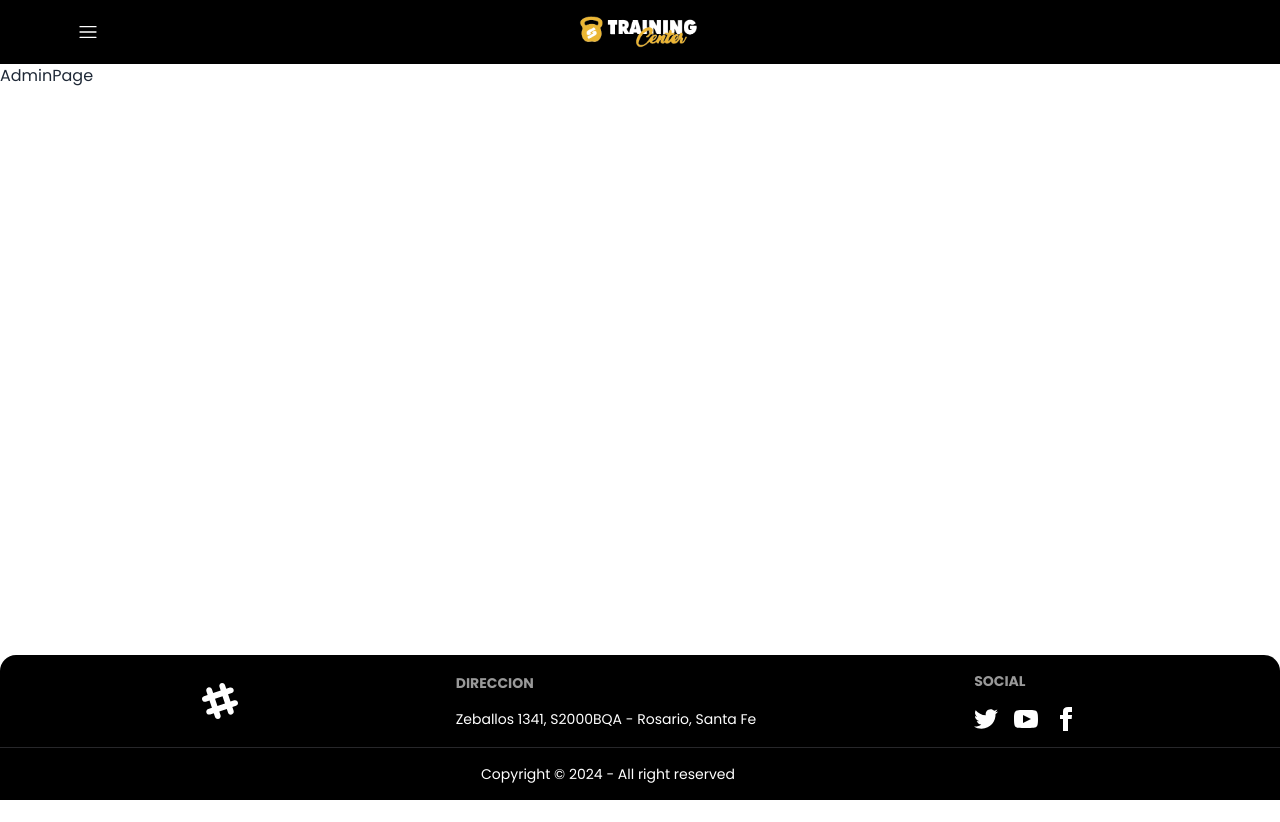
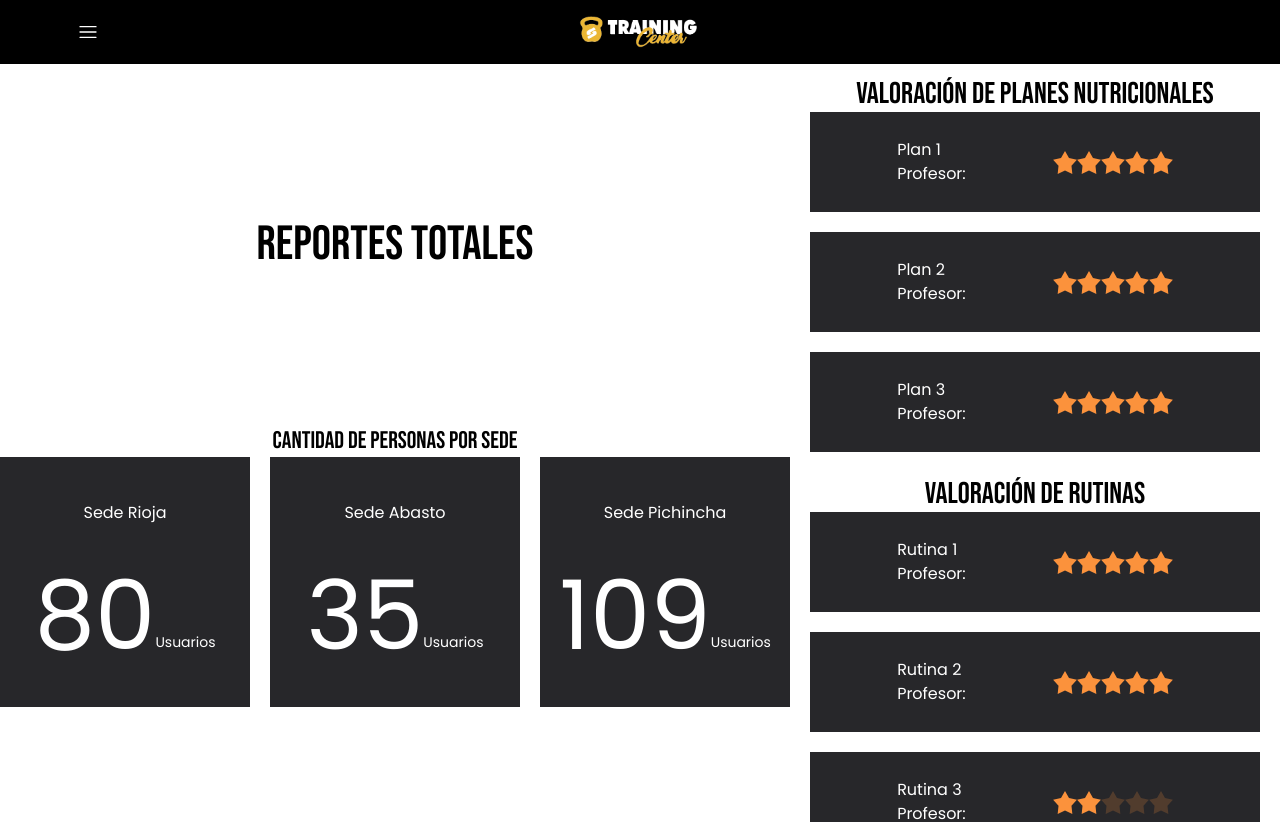
Before and after one commit to briziomauro/PPS-FrontEnd, a React (Vite) app: page /adminid in a window 1280 px wide. Shown: the top 822 px of the page. Before the commit the page ends 800 px from the top, so only its background shows below. Built offline with nearby package versions, Linux system fonts and the light colour scheme.

Commit message:
Creation of admin page

```diff
--- a/src/components/adminPage/AdminPage.jsx
+++ b/src/components/adminPage/AdminPage.jsx
@@ -1,8 +1,183 @@
 import React from 'react'
+import { DiAndroid, DiVim } from 'react-icons/di'
 
 const AdminPage = () => {
   return (
-    <div>AdminPage</div>
+    <div className='flex h-screen'>
+      {/* Reporte de asistencias */}
+      <div className='flex-1 flex flex-col h-[800px] justify-evenly items-center'>
+        <h2 className='text-black text-5xl font-bebas'>REPORTES TOTALES</h2>
+        <div>
+          <div className='flex justify-center items-center text-black text-2xl font-bebas'>
+            <h3>CANTIDAD DE PERSONAS POR SEDE</h3>
+          </div>
+          <div className='flex justify-center items-center gap-5 text-white'>
+            <div className=' bg-zinc-800 w-[250px] h-[250px] flex flex-col justify-evenly items-center'>
+              <h4>Sede Rioja</h4>
+              <span className='flex'>
+                <p className='text-8xl'>80</p>
+                <p className='text-sm flex items-end pb-3'>Usuarios</p>
+              </span>
+            </div>
+            <div className=' bg-zinc-800 w-[250px] h-[250px] flex flex-col justify-evenly items-center'>
+              <h4>Sede Abasto</h4>
+              <span className='flex'>
+                <p className='text-8xl'>35</p>
+                <p className='text-sm flex items-end pb-3'>Usuarios</p>
+              </span>
+            </div>
+            <div className=' bg-zinc-800 w-[250px] h-[250px] flex flex-col justify-evenly items-center'>
+              <h4>Sede Pichincha</h4>
+              <span className='flex'>
+                <p className='text-8xl'>109</p>
+                <p className='text-sm flex items-end pb-3'>Usuarios</p>
+              </span>
+            </div>
+          </div>
+        </div>
+      </div>
+
+      <div className='flex-1 flex flex-col h-[800px] justify-center items-center gap-6'>
+        {/* Valoración de planes nutricionales */}
+        <div>
+          <div className='flex justify-center items-center text-black text-3xl font-bebas'>
+            <h3>VALORACIÓN DE PLANES NUTRICIONALES</h3>
+          </div>
+          <div className='flex flex-col justify-center items-center gap-5 text-white'>
+            <div className=' bg-zinc-800 w-[450px] h-[100px] flex justify-evenly items-center '>
+              <div className='flex flex-col'>
+                <h4>Plan 1</h4>
+                <p>Profesor:</p>
+              </div>
+
+              <span className='flex'>
+                <div className="rating">
+                  <input type="radio" name="rating-2" className="mask mask-star-2 bg-orange-400" />
+                  <input
+                    type="radio"
+                    name="rating-2"
+                    className="mask mask-star-2 bg-orange-400"
+                    defaultChecked />
+                  <input type="radio" name="rating-2" className="mask mask-star-2 bg-orange-400" />
+                  <input type="radio" name="rating-2" className="mask mask-star-2 bg-orange-400" />
+                  <input type="radio" name="rating-2" className="mask mask-star-2 bg-orange-400" />
+                </div>
+              </span>
+            </div>
+            <div className=' bg-zinc-800 w-[450px] h-[100px] flex justify-evenly items-center '>
+              <div className='flex flex-col'>
+                <h4>Plan 2</h4>
+                <p>Profesor:</p>
+              </div>
+
+              <span className='flex'>
+                <div className="rating">
+                  <input type="radio" name="rating-2" className="mask mask-star-2 bg-orange-400" />
+                  <input
+                    type="radio"
+                    name="rating-2"
+                    className="mask mask-star-2 bg-orange-400"
+                    defaultChecked />
+                  <input type="radio" name="rating-2" className="mask mask-star-2 bg-orange-400" />
+                  <input type="radio" name="rating-2" className="mask mask-star-2 bg-orange-400" />
+                  <input type="radio" name="rating-2" className="mask mask-star-2 bg-orange-400" />
+                </div>
+              </span>
+            </div>
+            <div className=' bg-zinc-800 w-[450px] h-[100px] flex justify-evenly items-center '>
+              <div className='flex flex-col'>
+                <h4>Plan 3</h4>
+                <p>Profesor:</p>
+              </div>
+
+              <span className='flex'>
+                <div className="rating">
+                  <input type="radio" name="rating-2" className="mask mask-star-2 bg-orange-400" />
+                  <input
+                    type="radio"
+                    name="rating-2"
+                    className="mask mask-star-2 bg-orange-400"
+                    defaultChecked />
+                  <input type="radio" name="rating-2" className="mask mask-star-2 bg-orange-400" />
+                  <input type="radio" name="rating-2" className="mask mask-star-2 bg-orange-400" />
+                  <input type="radio" name="rating-2" className="mask mask-star-2 bg-orange-400" />
+                </div>
+              </span>
+            </div>
+          </div>
+        </div>
+
+        {/*Valoración de rutinas*/}
+        <div>
+          <div className='flex justify-center items-center text-black text-3xl font-bebas '>
+            <h3>VALORACIÓN DE RUTINAS</h3>
+          </div>
+          <div className='flex flex-col justify-center items-center gap-5 text-white'>
+            <div className=' bg-zinc-800 w-[450px] h-[100px] flex justify-evenly items-center '>
+              <div className='flex flex-col'>
+                <h4>Rutina 1</h4>
+                <p>Profesor:</p>
+              </div>
+
+              <span className='flex'>
+                <div className="rating">
+                  <input type="radio" name="rating-2" className="mask mask-star-2 bg-orange-400" />
+                  <input
+                    type="radio"
+                    name="rating-2"
+                    className="mask mask-star-2 bg-orange-400"
+                    defaultChecked />
+                  <input type="radio" name="rating-2" className="mask mask-star-2 bg-orange-400" />
+                  <input type="radio" name="rating-2" className="mask mask-star-2 bg-orange-400" />
+                  <input type="radio" name="rating-2" className="mask mask-star-2 bg-orange-400" />
+                </div>
+              </span>
+            </div>
+            <div className=' bg-zinc-800 w-[450px] h-[100px] flex justify-evenly items-center '>
+              <div className='flex flex-col'>
+                <h4>Rutina 2</h4>
+                <p>Profesor:</p>
+              </div>
+
+              <span className='flex'>
+                <div className="rating">
+                  <input type="radio" name="rating-2" className="mask mask-star-2 bg-orange-400" />
+                  <input
+                    type="radio"
+                    name="rating-2"
+                    className="mask mask-star-2 bg-orange-400"
+                    defaultChecked />
+                  <input type="radio" name="rating-2" className="mask mask-star-2 bg-orange-400" />
+                  <input type="radio" name="rating-2" className="mask mask-star-2 bg-orange-400" />
+                  <input type="radio" name="rating-2" className="mask mask-star-2 bg-orange-400" />
+                </div>
+              </span>
+            </div>
+            <div className=' bg-zinc-800 w-[450px] h-[100px] flex justify-evenly items-center '>
+              <div className='flex flex-col'>
+                <h4>Rutina 3</h4>
+                <p>Profesor:</p>
+              </div>
+
+              <span className='flex'>
+                <div className="rating">
+                  <input type="radio" name="rating-2" className="mask mask-star-2 bg-orange-400" />
+                  <input
+                    type="radio"
+                    name="rating-2"
+                    className="mask mask-star-2 bg-orange-400"
+                    defaultChecked />
+                  <input type="radio" name="rating-2" className="mask mask-star-2 bg-orange-400" />
+                  <input type="radio" name="rating-2" className="mask mask-star-2 bg-orange-400" />
+                  <input type="radio" name="rating-2" className="mask mask-star-2 bg-orange-400" />
+                </div>
+              </span>
+            </div>
+          </div>
+        </div>
+
+      </div>
+    </div>
   )
 }
 
```
